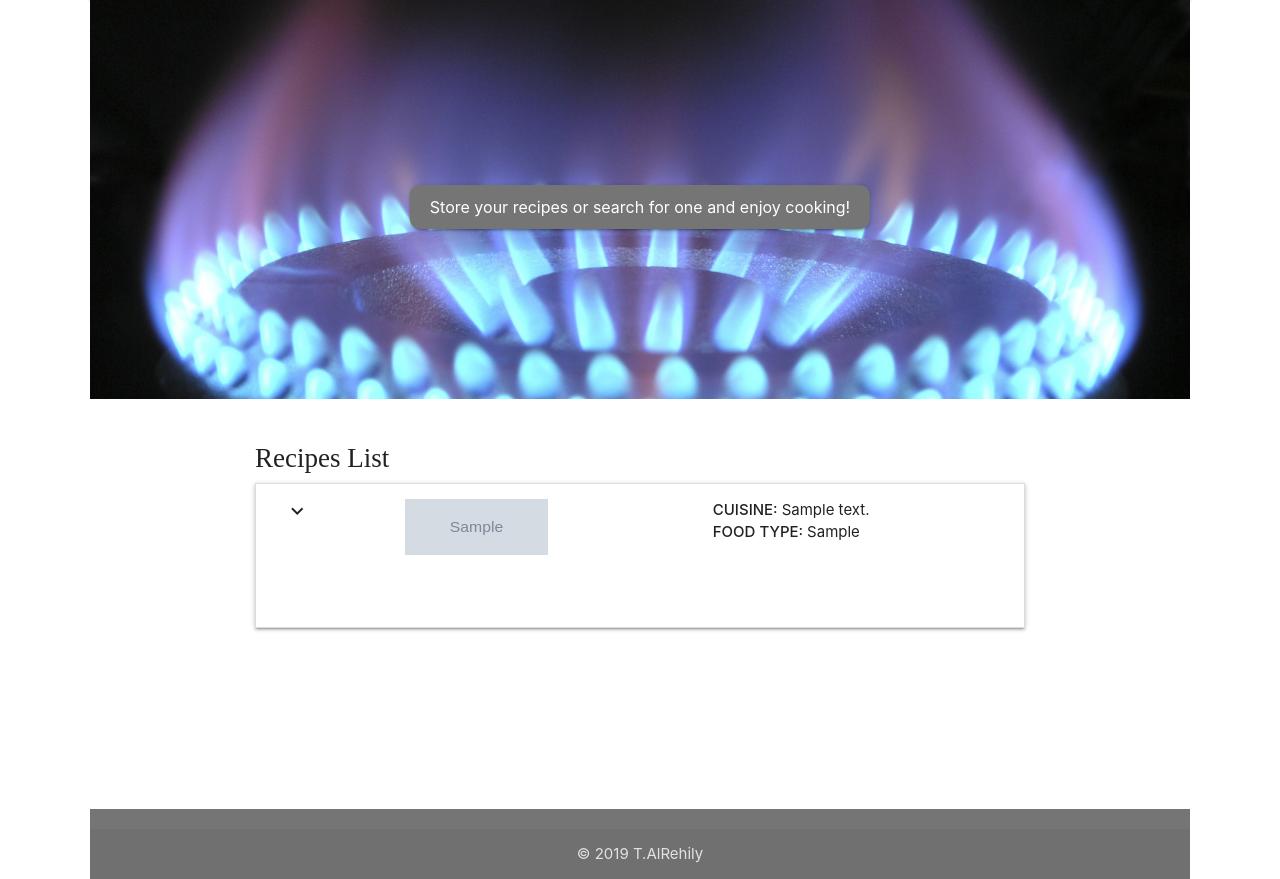
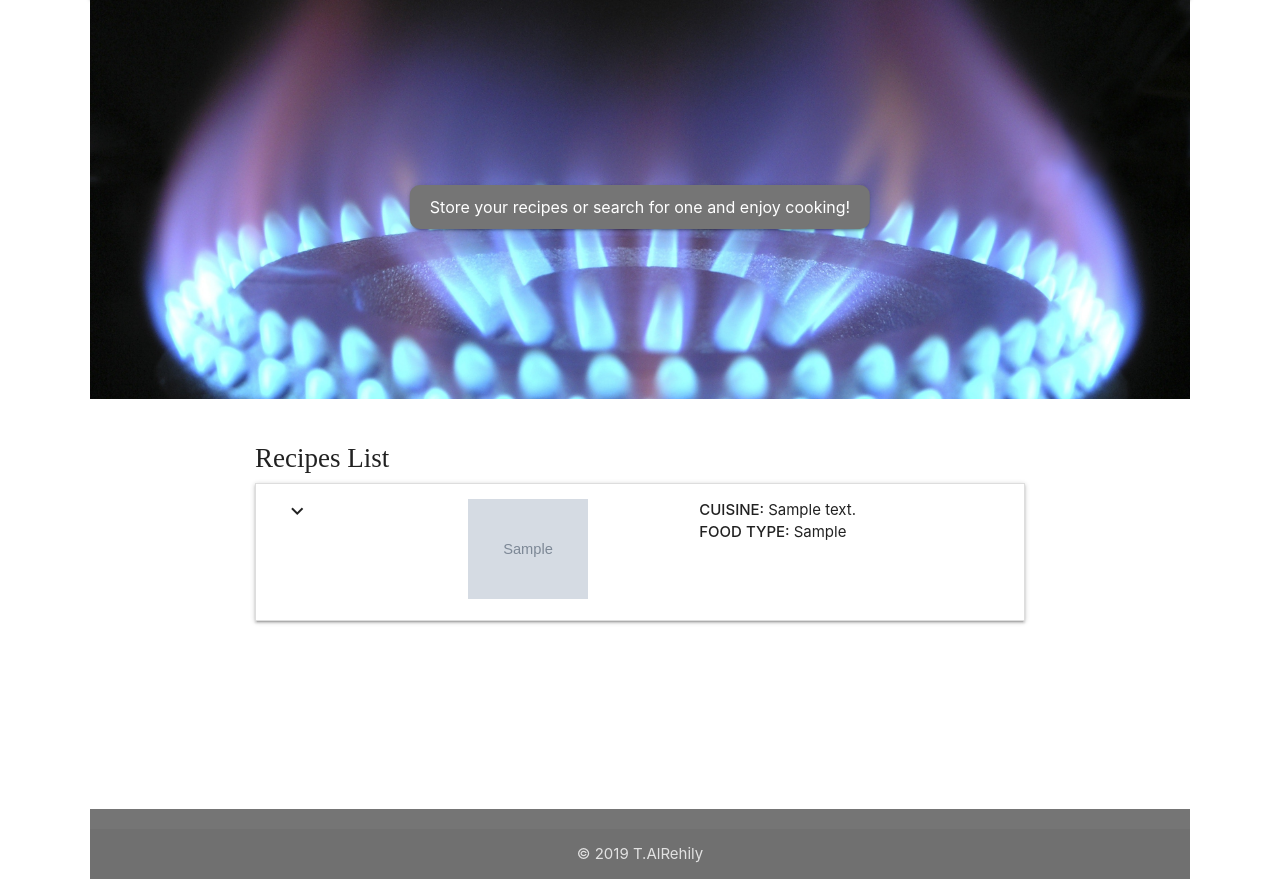
Before and after one commit to Tariqalrehily/whatocook, a Flask app: page / in a window 1280 px wide. Shown: the part 65-944 px from the top of the page. Run offline with Flask 2, Linux system fonts and the light colour scheme; grey boxes marked "Sample" are stand-in pictures; a database or web service that is not in the repository returns one stand-in record (values such as "Sample title"); some libraries are stand-ins or nearby versions.

Commit message:
Re-modify width and heights for col and recipes img.

```diff
--- a/static/css/style.css
+++ b/static/css/style.css
@@ -46,8 +46,8 @@ body {
     transform: translate(-50%, -50%);
 }
 .recipe_first_img {
-    height:50%;
-    width:50%;
+    height:60px;
+    width:80px;
 }
 .recipe_img {
     height:30%;
@@ -90,4 +90,8 @@ footer{
   .list_title{
     font-size: 1.8rem;
     }
+    .recipe_first_img {
+    height:100px;
+    width:120px;
+    }
 }
--- a/templates/base.html
+++ b/templates/base.html
@@ -33,7 +33,7 @@
         </ul>
       </header>
       <!-- Full width cover image div -->
-        <div class="img">
+        <div class="row img">
             <span class="white-text text-darken-2 card-panel grey darken-1"> Store your recipes or search for one and enjoy cooking! </span>
         </div>
         <!-- container for  block content -->
--- a/templates/recipes.html
+++ b/templates/recipes.html
@@ -8,7 +8,7 @@
         <li>
         <!-- Main diplay: expand more sign, recipe cuisine and food type, alos two buttons for edit and delete -->
         <div class="collapsible-header">
-            <div class="col s2 m2">
+            <div class="col s2 m4">
             <i class="material-icons">expand_more</i>
             </div>
             <!-- image div -->
@@ -16,7 +16,7 @@
                 <img class="recipe_first_img" src="{{recipe.image}}" alt="{{recipe.image}}">
             </div>
             <!-- recipes cuisine and food typr div -->
-            <div class="col s5 m5">
+            <div class="col s5 m7">
                 <span><strong>CUISINE: </strong></span> {{recipe.recipe_cuisine}}<span><br><strong>FOOD TYPE: </strong></span>{{recipe.recipe_food_type}}
             </div>
         </div>
--- a/templates/recipesbycuisine.html
+++ b/templates/recipesbycuisine.html
@@ -9,15 +9,15 @@
         <!-- Condifion if cusisne name match recipe cuisine -->
                 <li>
                 <div class="collapsible-header">
-                    <div class="col s6">
+                    <div class="col s2 m4">
                     <i class="material-icons">expand_more</i>
                     </div>
                      <!-- image div -->
-                    <div class="col s6">
+                    <div class="col s5 m5">
                         <img class="recipe_first_img" src="{{recipe.image}}" alt="{{recipe.image}}">
                     </div>
                     <!-- recipe information -->
-                    <div class="recipe_header col s9">
+                    <div class="recipe_header col s5 m7">
                         <span><strong>Cuisine: </strong></span> {{recipe.recipe_cuisine}}<span><br><strong>Food Type: </strong></span>{{recipe.recipe_food_type}}
                     </div>
                 </div>
```
